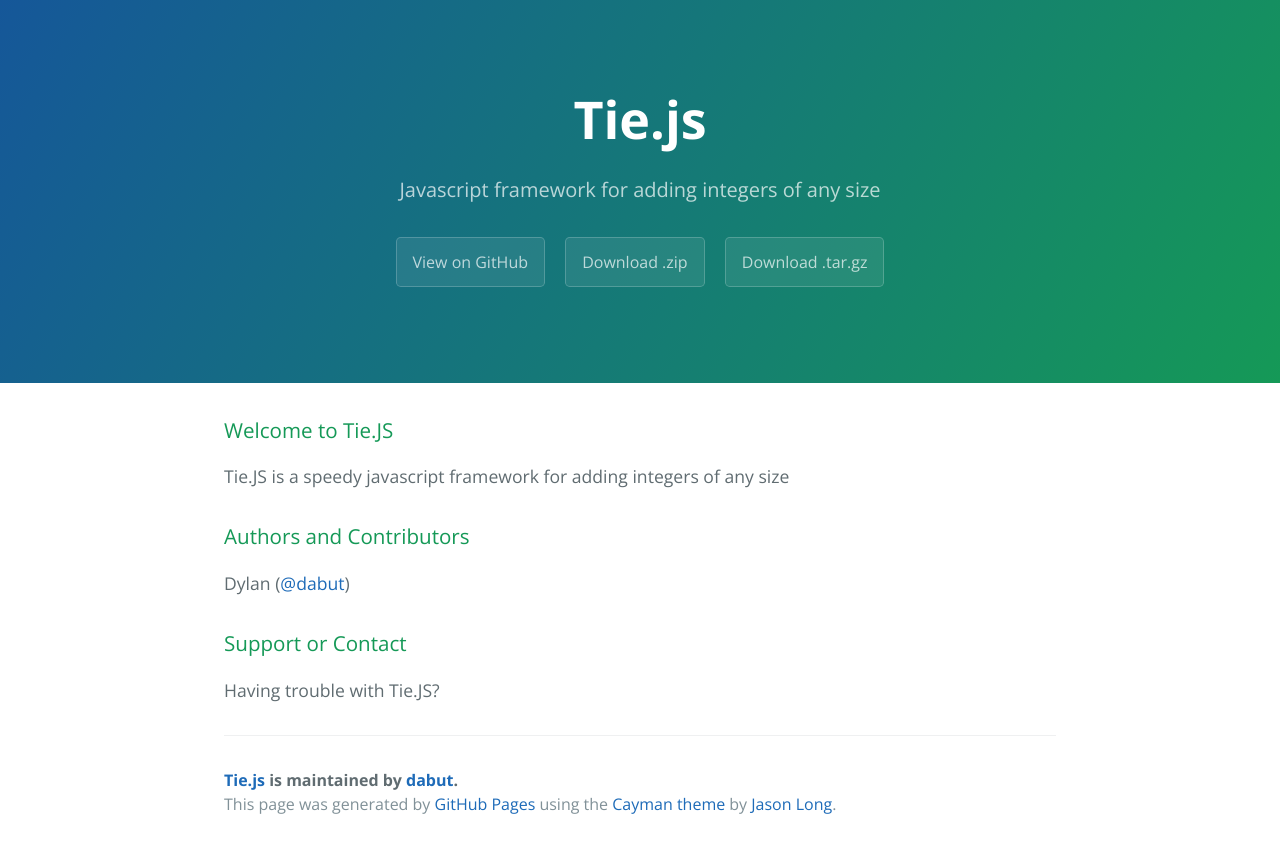
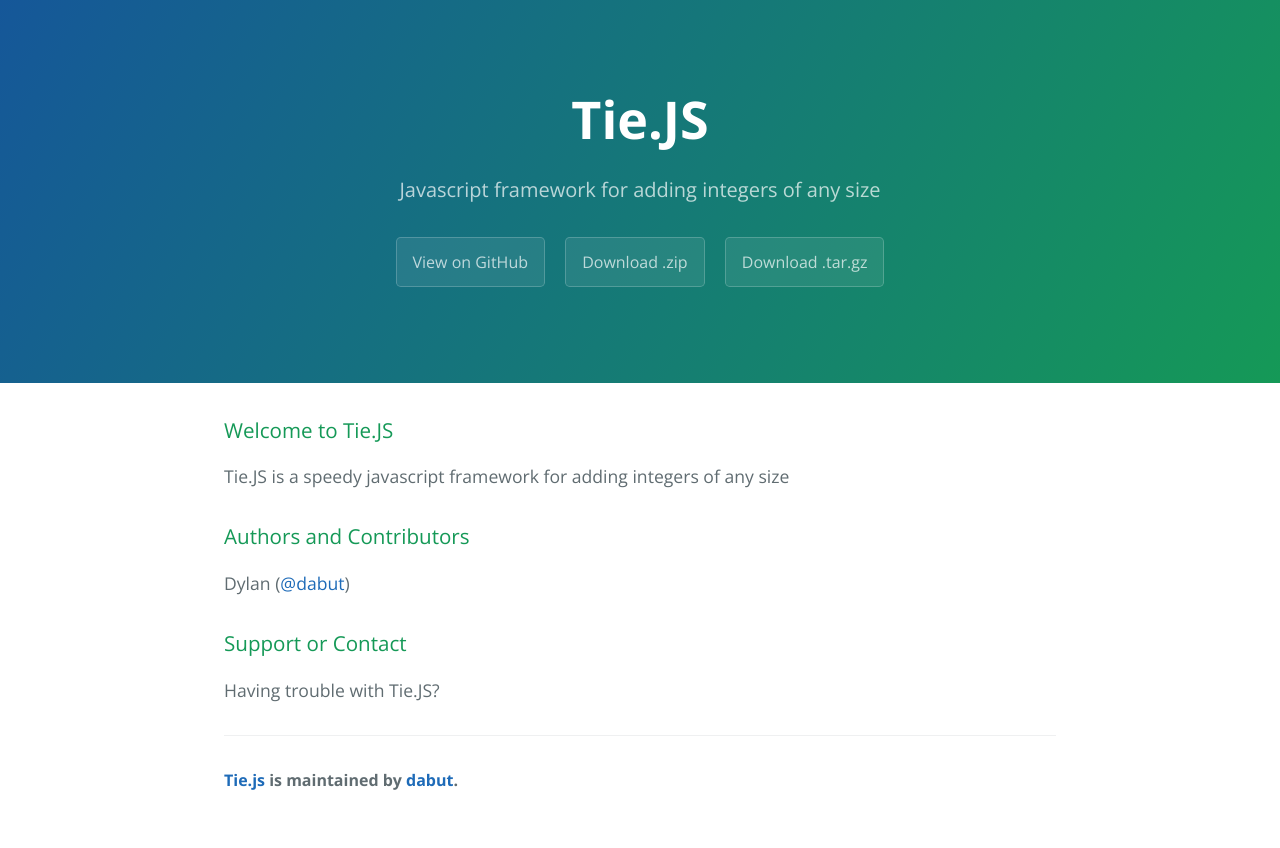
Before and after one commit to dabut/tie.js, a plain HTML site: page index.html in a window 1280 px wide. After the commit the page ends 824 px from the top, so only its background shows below. Drawn offline with nearby package versions, Linux system fonts and the light colour scheme.

Commit message:
Update index.html

```diff
--- a/index.html
+++ b/index.html
@@ -11,7 +11,7 @@
   </head>
   <body>
     <section class="page-header">
-      <h1 class="project-name">Tie.js</h1>
+      <h1 class="project-name">Tie.JS</h1>
       <h2 class="project-tagline">Javascript framework for adding integers of any size</h2>
       <a href="https://github.com/dabut/tie.js" class="btn">View on GitHub</a>
       <a href="https://github.com/dabut/tie.js/zipball/master" class="btn">Download .zip</a>
@@ -37,7 +37,7 @@
       <footer class="site-footer">
         <span class="site-footer-owner"><a href="https://github.com/dabut/tie.js">Tie.js</a> is maintained by <a href="https://github.com/dabut">dabut</a>.</span>
 
-        <span class="site-footer-credits">This page was generated by <a href="https://pages.github.com">GitHub Pages</a> using the <a href="https://github.com/jasonlong/cayman-theme">Cayman theme</a> by <a href="https://twitter.com/jasonlong">Jason Long</a>.</span>
+        <span class="site-footer-credits"></span>
       </footer>
 
     </section>
```
